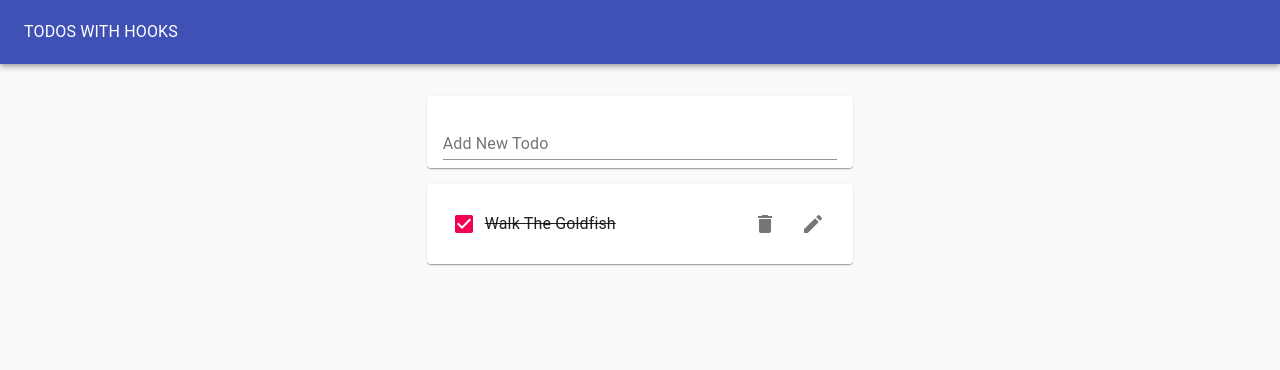
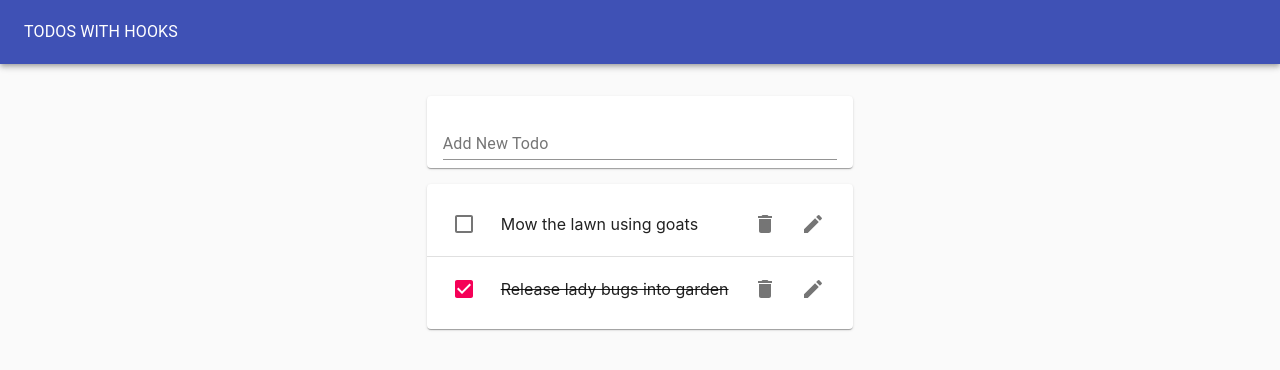
Before and after one commit to jainharsh21/Just-Do-It, a React (Create React App) app: page / in a window 1280 px wide. Shown: the top 370 px of the page. Built offline with nearby package versions, Linux system fonts and the light colour scheme.

Commit message:
added first context

```diff
--- a/src/EditTodoForm.js
+++ b/src/EditTodoForm.js
@@ -1,9 +1,12 @@
-import React from "react";
-import { TextField } from "@material-ui/core";
+import React, { useContext } from "react";
 import useInputState from "./hooks/useInputState";
+import TextField from "@material-ui/core/TextField";
+import { TodosContext } from "./contexts/todos.context";
 
-function EditTodoForm({ id, editTodo, task, toggleEditForm }) {
+function EditTodoForm({ id, task, toggleEditForm }) {
+  const { editTodo } = useContext(TodosContext);
   const [value, handleChange, reset] = useInputState(task);
+  console.log("EDIT FORM RE-RENDER");
   return (
     <form
       onSubmit={(e) => {
@@ -24,5 +27,4 @@ function EditTodoForm({ id, editTodo, task, toggleEditForm }) {
     </form>
   );
 }
-
 export default EditTodoForm;
--- a/src/Todo.js
+++ b/src/Todo.js
@@ -1,27 +1,22 @@
-import React from "react";
+import React, { useContext } from "react";
 import useToggleState from "./hooks/useToggle";
-import {
-  ListItem,
-  ListItemText,
-  Checkbox,
-  ListItemSecondaryAction,
-  IconButton,
-} from "@material-ui/core";
+import EditTodoForm from "./EditTodoForm";
+import ListItem from "@material-ui/core/ListItem";
+import ListItemText from "@material-ui/core/ListItem";
+import Checkbox from "@material-ui/core/Checkbox";
+import IconButton from "@material-ui/core/IconButton";
 import DeleteIcon from "@material-ui/icons/Delete";
 import EditIcon from "@material-ui/icons/Edit";
-import EditTodoForm from "./EditTodoForm";
+import ListItemSecondaryAction from "@material-ui/core/ListItemSecondaryAction";
+import { TodosContext } from "./contexts/todos.context";
 
-function Todo({ task, completed, id, removeTodo, toggleTodo, editTodo }) {
+function Todo({ id, task, completed }) {
+  const { removeTodo, toggleTodo } = useContext(TodosContext);
   const [isEditing, toggle] = useToggleState(false);
   return (
     <ListItem style={{ height: "64px" }}>
       {isEditing ? (
-        <EditTodoForm
-          editTodo={editTodo}
-          id={id}
-          task={task}
-          toggleEditForm={toggle}
-        />
+        <EditTodoForm id={id} task={task} toggleEditForm={toggle} />
       ) : (
         <>
           <Checkbox
--- a/src/TodoApp.js
+++ b/src/TodoApp.js
@@ -6,14 +6,9 @@ import Paper from "@material-ui/core/Paper";
 import AppBar from "@material-ui/core/AppBar";
 import Toolbar from "@material-ui/core/Toolbar";
 import Grid from "@material-ui/core/Grid";
-import useTodoState from "./hooks/useTodoState";
 import { TodosProvider } from "./contexts/todos.context";
 
 function TodoApp() {
-  const initialTodos = [{ id: 1, task: "Walk The Goldfish", completed: true }];
-  const { todos, addTodo, removeTodo, toggleTodo, editTodo } = useTodoState(
-    initialTodos
-  );
   return (
     <Paper
       style={{
@@ -32,13 +27,8 @@ function TodoApp() {
       <Grid container justify="center" style={{ marginTop: "1rem" }}>
         <Grid item xs={11} md={8} lg={4}>
           <TodosProvider>
-            <TodoForm addTodo={addTodo} />
-            <TodoList
-              todos={todos}
-              removeTodo={removeTodo}
-              toggleTodo={toggleTodo}
-              editTodo={editTodo}
-            />
+            <TodoForm />
+            <TodoList />
           </TodosProvider>
         </Grid>
       </Grid>
--- a/src/TodoForm.js
+++ b/src/TodoForm.js
@@ -1,9 +1,12 @@
-import React from "react";
-import { Paper, TextField } from "@material-ui/core";
+import React, { useContext } from "react";
+import TextField from "@material-ui/core/TextField";
+import Paper from "@material-ui/core/Paper";
 import useInputState from "./hooks/useInputState";
-
-function TodoForm({ addTodo }) {
+import { TodosContext } from "./contexts/todos.context";
+function TodoForm() {
   const [value, handleChange, reset] = useInputState("");
+  const { addTodo } = useContext(TodosContext);
+  console.log("TODO FORM RE-RENDER");
   return (
     <Paper style={{ margin: "1rem 0", padding: "0 1rem" }}>
       <form
@@ -24,5 +27,4 @@ function TodoForm({ addTodo }) {
     </Paper>
   );
 }
-
 export default TodoForm;
--- a/src/TodoList.js
+++ b/src/TodoList.js
@@ -1,21 +1,21 @@
-import React from "react";
-import { Paper, List, Divider } from "@material-ui/core";
+import React, { useContext } from "react";
 import Todo from "./Todo";
+import Paper from "@material-ui/core/Paper";
+import List from "@material-ui/core/List";
+import Divider from "@material-ui/core/Divider";
+import { TodosContext } from "./contexts/todos.context";
 
-function TodoList({ todos, removeTodo, toggleTodo, editTodo }) {
+function TodoList() {
+  const { todos } = useContext(TodosContext);
   if (todos.length)
     return (
       <Paper>
         <List>
           {todos.map((todo, i) => (
+            // To add a key to a fragment, we have to use the long-hand version
+            // rather than <> </>, we have to use <React.Fragment>
             <React.Fragment key={i}>
-              <Todo
-                {...todo}
-                key={todo.id}
-                removeTodo={removeTodo}
-                toggleTodo={toggleTodo}
-                editTodo={editTodo}
-              />
+              <Todo {...todo} key={todo.id} />
               {i < todos.length - 1 && <Divider />}
             </React.Fragment>
           ))}
@@ -24,5 +24,4 @@ function TodoList({ todos, removeTodo, toggleTodo, editTodo }) {
     );
   return null;
 }
-
 export default TodoList;
--- a/src/contexts/todos.context.js
+++ b/src/contexts/todos.context.js
@@ -1,12 +1,9 @@
 import React, { createContext } from "react";
-
 import useTodoState from "../hooks/useTodoState";
-
 const defaultTodos = [
-  { id: 1, task: "Work Work Work", completed: false },
-  { id: 2, task: "Learn Learn Learn", completed: true },
+  { id: 1, task: "Mow the lawn using goats", completed: false },
+  { id: 2, task: "Release lady bugs into garden", completed: true },
 ];
-
 export const TodosContext = createContext();
 
 export function TodosProvider(props) {
--- a/src/hooks/useTodoState.js
+++ b/src/hooks/useTodoState.js
@@ -1,4 +1,3 @@
-import { useState } from "react";
 import { useLocalStorageState } from "./useLocalStorageState";
 import { v4 as uuid } from "uuid";
 export default (initialTodos) => {
```
